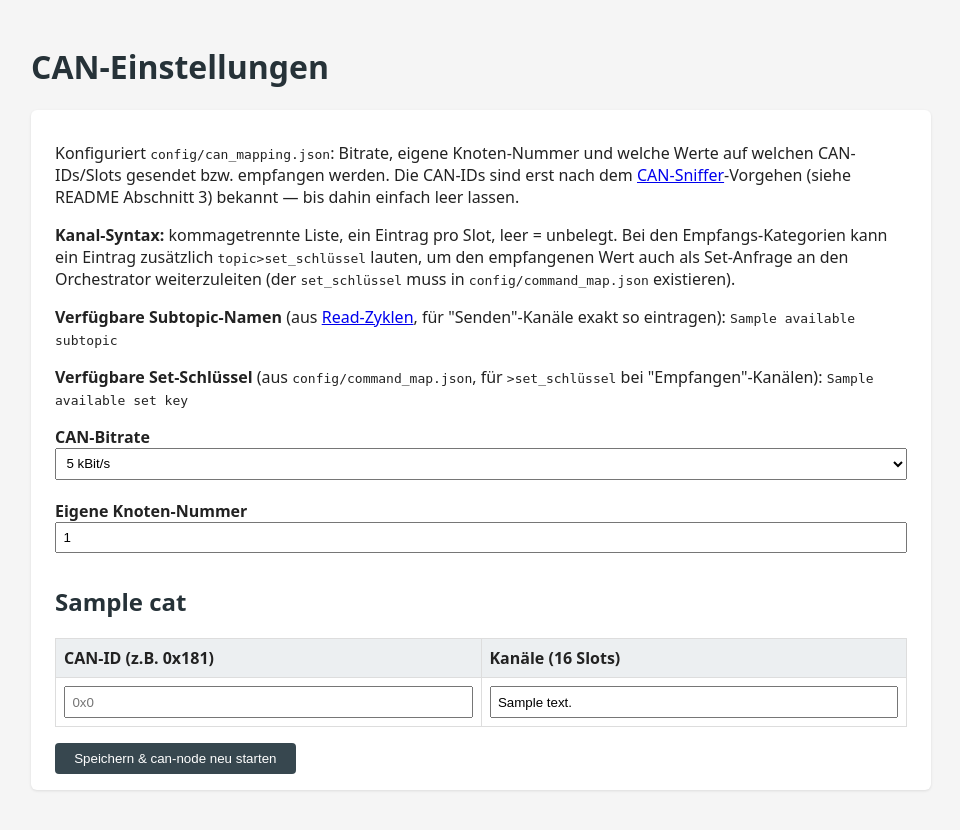
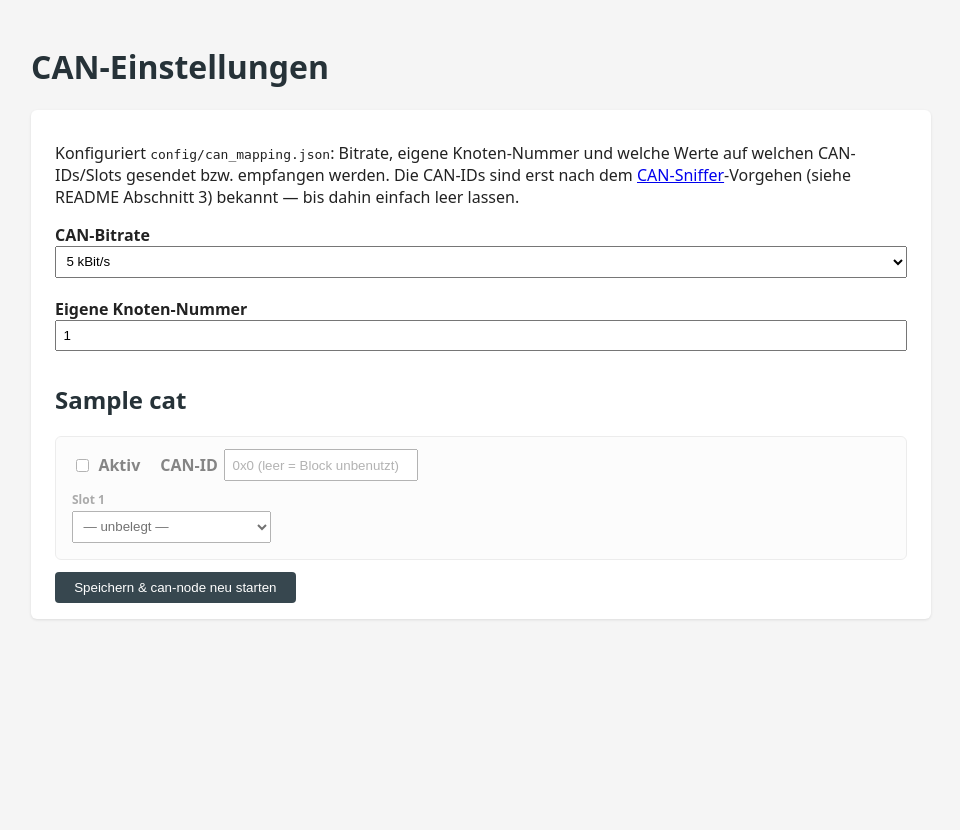
Before and after one commit to juliuskolosnjaji/vcontrold-raspberry-pi, a Python web app: template ui/templates/can_settings.html in a window 1280 px wide. Shown: the part 46-876 px from the top of the page, without its empty margins (159-1119 px from the left). After the commit the page ends 666 px from the top, so only its background shows below. Run offline with Jinja, Linux system fonts and the light colour scheme; the template is opened without the code that fills it: most values are stand-ins (such as "Sample title", 1, 10 or a date in 2020).

Commit message:
Redesign CAN settings UI: per-slot dropdowns, active toggle, cleaner layout
Was a single comma-separated free-text field per block, error-prone (typos,
wrong slot count for the byte size). Now each slot is its own dropdown:
send-side slots pick from the subtopic names defined in read_cycles.json,
receive-side slots are a topic name field plus an optional dropdown to pick
a command_map.json key to forward the value to as a set request (replacing
the undiscoverable "topic>set_key" text convention).

Each block also gets an "Aktiv" checkbox so you can temporarily disable a
CAN-ID/block without losing its configuration -- can_node.py now skips
inactive blocks on both the send and receive side.

Tested end-to-end: pre-fill selects the right dropdown option, save
round-trips active=false correctly, and the forward_as_set object still
comes out right through the new two-field UI instead of the ">" syntax.

```diff
--- a/ui/templates/can_settings.html
+++ b/ui/templates/can_settings.html
@@ -8,28 +8,6 @@
      Werte auf welchen CAN-IDs/Slots gesendet bzw. empfangen werden. Die CAN-IDs sind erst nach
      dem <a href="{{ url_for('can_sniffer_page') }}">CAN-Sniffer</a>-Vorgehen (siehe README
      Abschnitt 3) bekannt — bis dahin einfach leer lassen.</p>
-  <p><strong>Kanal-Syntax:</strong> kommagetrennte Liste, ein Eintrag pro Slot, leer = unbelegt.
-     Bei den Empfangs-Kategorien kann ein Eintrag zusätzlich <code>topic&gt;set_schlüssel</code>
-     lauten, um den empfangenen Wert auch als Set-Anfrage an den Orchestrator weiterzuleiten
-     (der <code>set_schlüssel</code> muss in <code>config/command_map.json</code> existieren).</p>
-
-  <p><strong>Verfügbare Subtopic-Namen</strong> (aus
-     <a href="{{ url_for('read_cycles_settings') }}">Read-Zyklen</a>, für "Senden"-Kanäle
-     exakt so eintragen):
-     {% if available_subtopics %}
-       {% for name in available_subtopics %}<code>{{ name }}</code>{% if not loop.last %}, {% endif %}{% endfor %}
-     {% else %}
-       <em>keine (Read-Zyklen noch nicht konfiguriert)</em>
-     {% endif %}
-  </p>
-  <p><strong>Verfügbare Set-Schlüssel</strong> (aus <code>config/command_map.json</code>, für
-     <code>&gt;set_schlüssel</code> bei "Empfangen"-Kanälen):
-     {% if available_set_keys %}
-       {% for name in available_set_keys %}<code>{{ name }}</code>{% if not loop.last %}, {% endif %}{% endfor %}
-     {% else %}
-       <em>keine (command_map.json noch nicht angelegt)</em>
-     {% endif %}
-  </p>
 
   <form method="post">
     <label for="bitrate">CAN-Bitrate</label>
@@ -46,27 +24,52 @@
 
     {% for cat in categories %}
     <h2>{{ cat.label }}</h2>
-    <table>
-      <tr>
-        <th>CAN-ID (z.B. 0x181)</th>
-        {% if cat.is_analog %}<th>Byte/Wert</th>{% endif %}
-        <th>Kanäle{% if cat.is_analog %} (4 bei 2 Byte, 2 bei 4 Byte){% else %} (16 Slots){% endif %}</th>
-      </tr>
-      {% for i in num_rows %}
-      <tr>
-        <td><input type="text" name="{{ cat.key }}_can_id_{{ i }}" value="{{ cat.rows[i].can_id }}" placeholder="0x0" style="margin-bottom:0;"></td>
+    {% for i in num_rows %}
+    {% set row = cat.rows[i] %}
+    <div class="can-block {{ 'can-block-inactive' if not row.active }}">
+      <div class="can-block-header">
+        <label class="can-inline">
+          <input type="checkbox" name="{{ cat.key }}_active_{{ i }}" value="1" {% if row.active %}checked{% endif %}>
+          Aktiv
+        </label>
+        <label class="can-inline">CAN-ID
+          <input type="text" name="{{ cat.key }}_can_id_{{ i }}" value="{{ row.can_id }}" placeholder="0x0 (leer = Block unbenutzt)">
+        </label>
         {% if cat.is_analog %}
-        <td>
-          <select name="{{ cat.key }}_value_bytes_{{ i }}" style="margin-bottom:0;">
-            <option value="2" {% if cat.rows[i].value_bytes == 2 %}selected{% endif %}>2 Byte</option>
-            <option value="4" {% if cat.rows[i].value_bytes == 4 %}selected{% endif %}>4 Byte</option>
+        <label class="can-inline">Wertgröße
+          <select name="{{ cat.key }}_value_bytes_{{ i }}">
+            <option value="2" {% if row.value_bytes == 2 %}selected{% endif %}>2 Byte (4 Slots)</option>
+            <option value="4" {% if row.value_bytes == 4 %}selected{% endif %}>4 Byte (2 Slots)</option>
           </select>
-        </td>
+        </label>
         {% endif %}
-        <td><input type="text" name="{{ cat.key }}_channels_{{ i }}" value="{{ cat.rows[i].channels_text }}" placeholder="kanal1, kanal2, ..." style="margin-bottom:0;"></td>
-      </tr>
-      {% endfor %}
-    </table>
+      </div>
+
+      <div class="can-slots">
+        {% for slot in row.slots %}
+        <div class="can-slot">
+          <span class="can-slot-label">Slot {{ loop.index }}</span>
+          {% if cat.allow_forward %}
+          <input type="text" name="{{ cat.key }}_slot_topic_{{ i }}_{{ loop.index0 }}" value="{{ slot.topic }}" placeholder="uvr_kanalname">
+          <select name="{{ cat.key }}_slot_forward_{{ i }}_{{ loop.index0 }}">
+            <option value="" {% if not slot.forward %}selected{% endif %}>— keine Weiterleitung —</option>
+            {% for k in available_set_keys %}
+            <option value="{{ k }}" {% if slot.forward == k %}selected{% endif %}>→ {{ k }}</option>
+            {% endfor %}
+          </select>
+          {% else %}
+          <select name="{{ cat.key }}_slot_value_{{ i }}_{{ loop.index0 }}">
+            <option value="" {% if not slot.value %}selected{% endif %}>— unbelegt —</option>
+            {% for s in available_subtopics %}
+            <option value="{{ s }}" {% if slot.value == s %}selected{% endif %}>{{ s }}</option>
+            {% endfor %}
+          </select>
+          {% endif %}
+        </div>
+        {% endfor %}
+      </div>
+    </div>
+    {% endfor %}
     {% endfor %}
 
     <button type="submit" onclick="return confirm('CAN-Einstellungen speichern und can-node (falls aktiv) neu starten?');">Speichern &amp; can-node neu starten</button>
@@ -78,4 +81,16 @@
   <p class="{{ 'message-ok' if message_ok else 'message-error' }}">{{ message }}</p>
 </div>
 {% endif %}
+
+<style>
+  .can-block { border: 1px solid #ddd; border-radius: 6px; padding: 0.75rem 1rem; margin-bottom: 0.75rem; background: #fafafa; }
+  .can-block-inactive { opacity: 0.55; }
+  .can-block-header { display: flex; flex-wrap: wrap; gap: 1.25rem; align-items: center; margin-bottom: 0.6rem; }
+  .can-inline { display: flex; align-items: center; gap: 0.4rem; font-weight: 600; margin: 0; }
+  .can-inline input[type=text], .can-inline select { margin-bottom: 0; width: auto; }
+  .can-slots { display: grid; grid-template-columns: repeat(auto-fill, minmax(170px, 1fr)); gap: 0.5rem; }
+  .can-slot { display: flex; flex-direction: column; gap: 0.2rem; }
+  .can-slot-label { font-size: 0.75rem; color: #666; font-weight: 600; }
+  .can-slot select, .can-slot input[type=text] { margin-bottom: 0.3rem; }
+</style>
 {% endblock %}
```
Also changed, not shown: scripts/can_node.py (+10 -2 lines), ui/app.py (+49 -44 lines).
